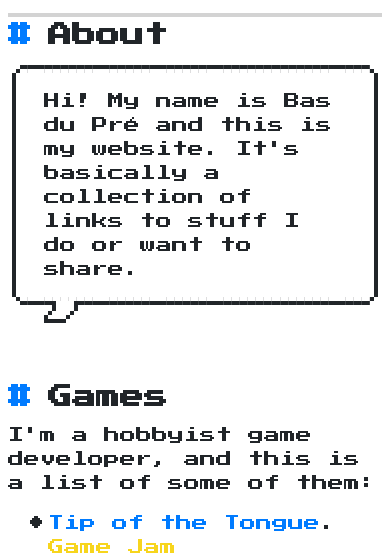
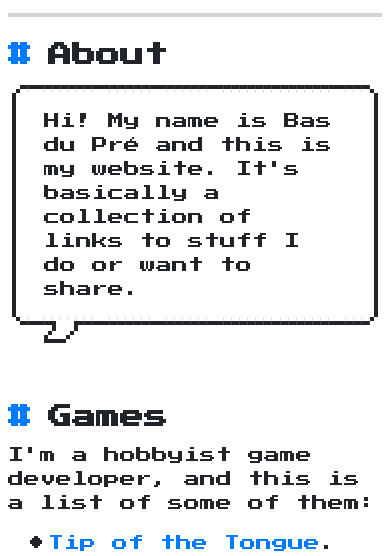
Before and after one commit to basdp/basdp.github.io, a plain HTML site: page index.html in a window 390 px wide. Shown: the part 206-762 px from the top of the page. Drawn offline with nearby package versions, Linux system fonts and the light colour scheme.

Commit message:
Update style.css

```diff
--- a/style.css
+++ b/style.css
@@ -321,7 +321,7 @@ img.lazy {
 
 @media screen and (max-width: 580px) {
   #nescss > .container {
-    margin-top: 0px;
+    margin-top: 20px;
   }
   h1 {
     font-size: 24px;
```
